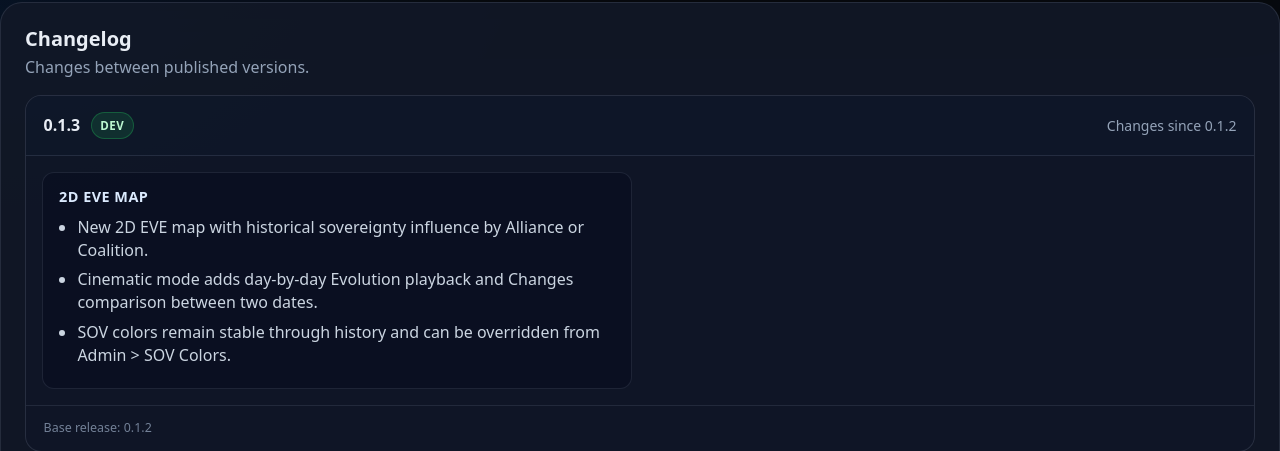
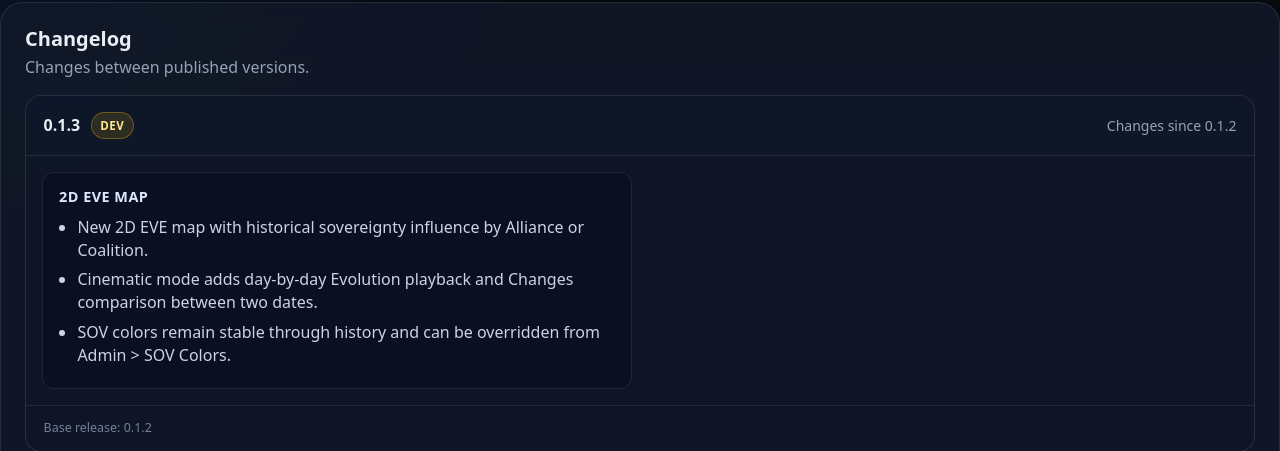
Before and after one commit to DictateurImperator/EVEOSINT, a FastAPI app: template web/templates/home.html in a window 1280 px wide. Shown: the part 210-661 px from the top of the page. Run offline with FastAPI, Linux system fonts and the light colour scheme; the template is opened without the code that fills it, so the values that code supplies are empty; parts of the project's set-up code (start-up, migrations or seed data) failed here and were passed over; some libraries are stand-ins or nearby versions.

Commit message:
Style development changelog status in yellow

```diff
--- a/web/templates/home.html
+++ b/web/templates/home.html
@@ -54,6 +54,12 @@
     font-weight:800;
     text-transform:uppercase;
     letter-spacing:.04em;
+  }
+
+  .changelog-status-dev {
+    background:rgba(234,179,8,.14);
+    border-color:rgba(234,179,8,.34);
+    color:#fde68a;
   }
 
   .changelog-grid {
@@ -133,7 +139,7 @@
     <div class="changelog-version-head">
       <div class="changelog-version-title">
         <span class="fw-bold">0.1.3</span>
-        <span class="changelog-status">DEV</span>
+        <span class="changelog-status changelog-status-dev">DEV</span>
       </div>
       <div class="muted-line small">Changes since 0.1.2</div>
     </div>
```
